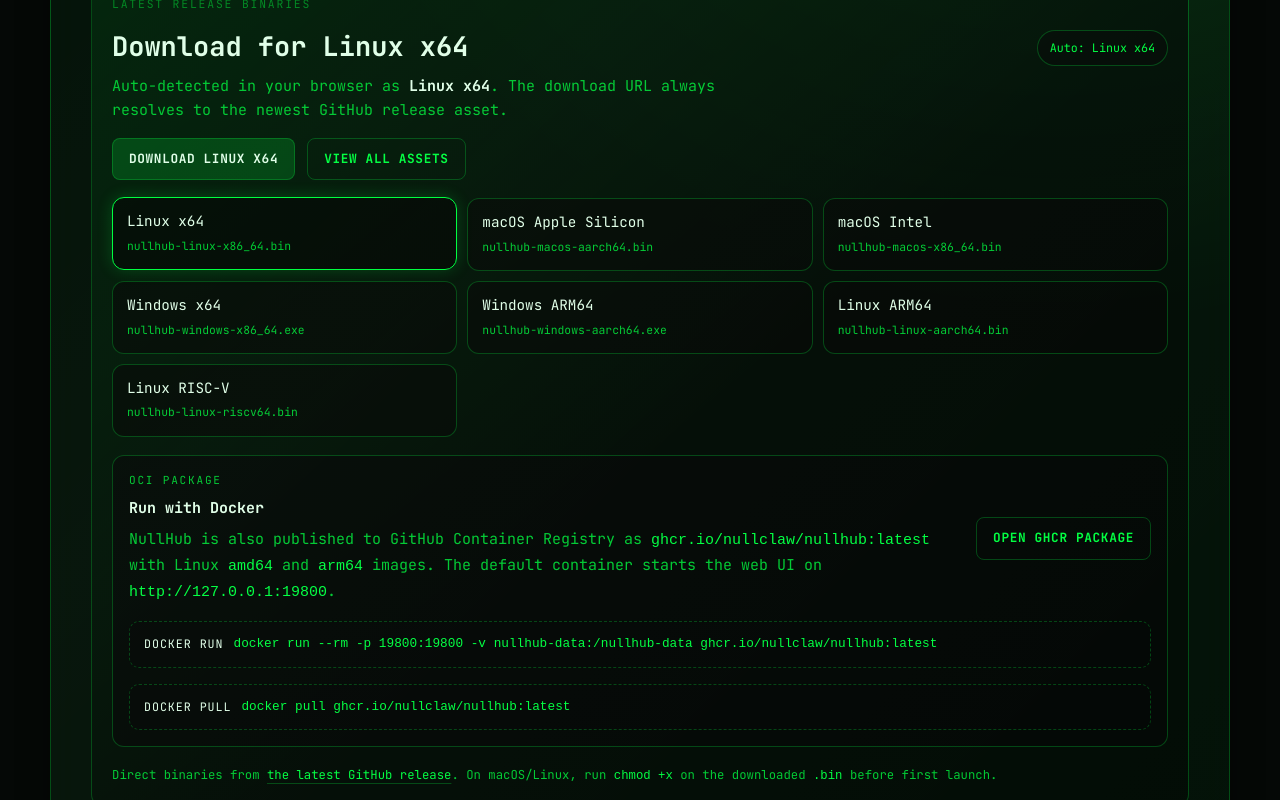
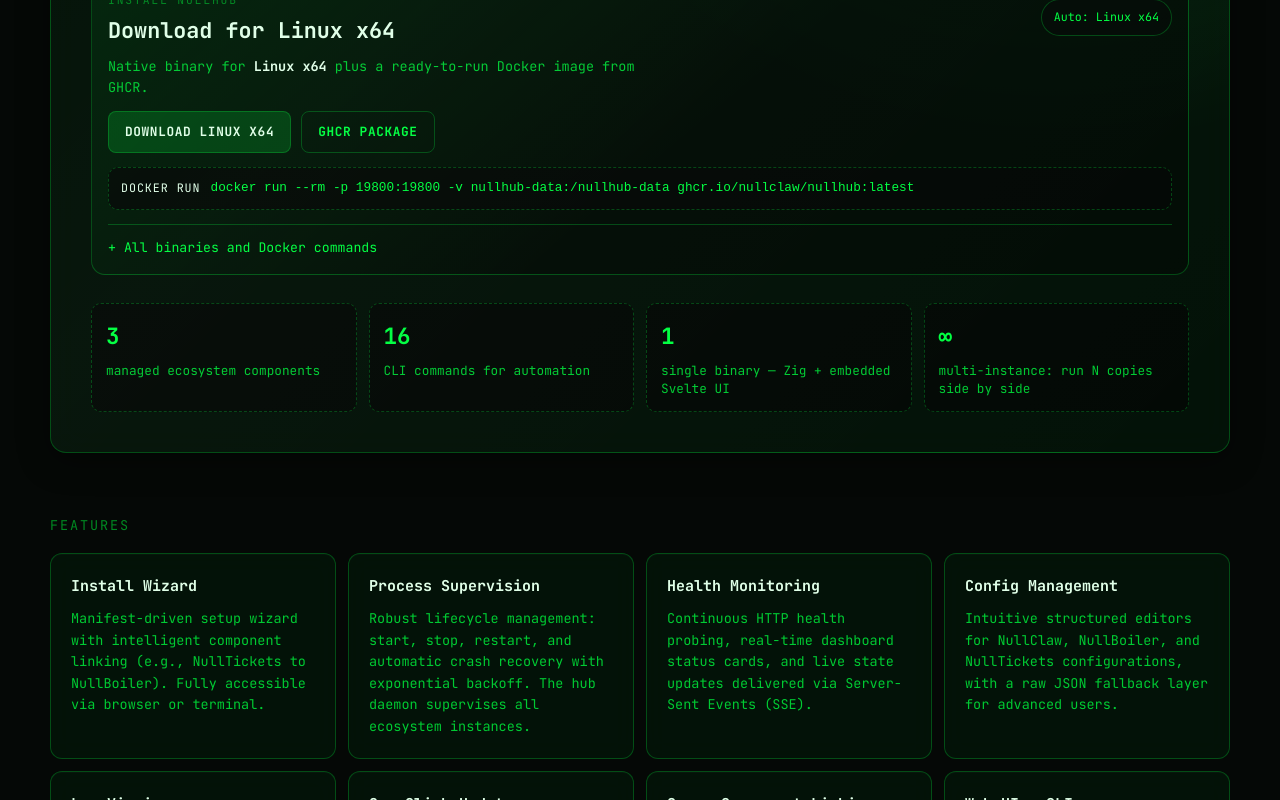
Before and after one commit to nullclaw/nullhub.io, a SvelteKit app: page / in a window 1280 px wide. Shown: the part 600-1400 px from the top of the page. Built offline with nearby package versions, Linux system fonts and the light colour scheme.

Commit message:
Compact install CTA block

```diff
--- a/src/routes/+page.svelte
+++ b/src/routes/+page.svelte
@@ -31,6 +31,7 @@
     const GHCR_IMAGE = "ghcr.io/nullclaw/nullhub:latest";
     const DOCKER_RUN_COMMAND =
         "docker run --rm -p 19800:19800 -v nullhub-data:/nullhub-data ghcr.io/nullclaw/nullhub:latest";
+    const DOCKER_PULL_COMMAND = `docker pull ${GHCR_IMAGE}`;
     const downloadOptions: DownloadOption[] = [
         {
             id: "macos-aarch64",
@@ -326,33 +327,16 @@
         <div class="download-console" id="downloads">
             <div class="download-header">
                 <div class="download-copy">
-                    <p class="download-kicker">LATEST RELEASE BINARIES</p>
                     <div class="download-title-row">
                         <div>
+                            <p class="download-kicker">INSTALL NULLHUB</p>
                             <h2>
                                 {#if recommendedDownload}
                                     Download for {recommendedDownload.label}
                                 {:else}
-                                    Pick the binary for your OS
+                                    Install from binary or Docker
                                 {/if}
                             </h2>
-                            <p class="download-description">
-                                {#if recommendedDownload}
-                                    Auto-detected in your browser as
-                                    <strong>{detectedLabel}</strong>. The
-                                    download URL always resolves to the newest
-                                    GitHub release asset.
-                                {:else if detectedOs !== "unknown"}
-                                    Detected
-                                    <strong>{formatOperatingSystem(detectedOs)}</strong>.
-                                    Choose the matching CPU architecture below,
-                                    or open the full release page.
-                                {:else}
-                                    Direct download links always point at the
-                                    latest GitHub release. Choose the binary
-                                    that matches your OS and CPU.
-                                {/if}
-                            </p>
                         </div>
                         <span class="download-pill">
                             {#if recommendedDownload}
@@ -364,8 +348,21 @@
                             {/if}
                         </span>
                     </div>
+                    <p class="download-description">
+                        {#if recommendedDownload}
+                            Native binary for <strong>{detectedLabel}</strong>
+                            plus a ready-to-run Docker image from GHCR.
+                        {:else if detectedOs !== "unknown"}
+                            Native binaries for
+                            <strong>{formatOperatingSystem(detectedOs)}</strong>,
+                            plus a ready-to-run Docker image from GHCR.
+                        {:else}
+                            Native binaries for macOS, Windows, Linux, plus a
+                            ready-to-run Docker image from GHCR.
+                        {/if}
+                    </p>
 
-                    <div class="download-actions">
+                    <div class="install-actions">
                         {#if recommendedDownload}
                             <a
                                 href={recommendedDownload.href}
@@ -373,76 +370,78 @@
                             >
                                 Download {recommendedDownload.shortLabel}
                             </a>
+                        {:else}
+                            <a
+                                href={LATEST_RELEASE_URL}
+                                target="_blank"
+                                rel="noreferrer"
+                                class="btn primary download-primary"
+                            >
+                                Open Latest Release
+                            </a>
                         {/if}
                         <a
-                            href={LATEST_RELEASE_URL}
+                            href={GHCR_PACKAGE_URL}
                             target="_blank"
                             rel="noreferrer"
                             class="btn secondary"
                         >
-                            View All Assets
+                            GHCR Package
                         </a>
                     </div>
                 </div>
             </div>
 
-            <div class="download-grid">
-                {#each prioritizedDownloads as option}
-                    <a
-                        href={option.href}
-                        class="download-chip"
-                        class:selected={recommendedDownload?.id === option.id}
-                    >
-                        <span class="download-chip-title">{option.label}</span>
-                        <span class="download-chip-meta">{option.assetName}</span>
-                    </a>
-                {/each}
+            <div class="package-command" id="docker">
+                <span class="package-command-label">docker run</span>
+                <code>{DOCKER_RUN_COMMAND}</code>
             </div>
 
-            <div class="package-panel" id="docker">
-                <div class="package-copy">
-                    <p class="package-kicker">OCI PACKAGE</p>
-                    <h3>Run with Docker</h3>
-                    <p>
-                        NullHub is also published to GitHub Container Registry
-                        as <code>{GHCR_IMAGE}</code> with Linux
-                        <code>amd64</code> and <code>arm64</code> images. The
-                        default container starts the web UI on
-                        <code>http://127.0.0.1:19800</code>.
-                    </p>
+            <details class="install-details">
+                <summary>All binaries and Docker commands</summary>
+                <div class="install-detail-grid">
+                    {#each prioritizedDownloads as option}
+                        <a
+                            href={option.href}
+                            class="install-link"
+                            class:selected={recommendedDownload?.id === option.id}
+                        >
+                            <span>{option.label}</span>
+                            <code>{option.assetName}</code>
+                        </a>
+                    {/each}
                 </div>
-                <div class="package-actions">
+
+                <div class="install-detail-actions">
+                    <a
+                        href={LATEST_RELEASE_URL}
+                        target="_blank"
+                        rel="noreferrer"
+                        class="mini-link"
+                    >
+                        View all release assets
+                    </a>
                     <a
                         href={GHCR_PACKAGE_URL}
                         target="_blank"
                         rel="noreferrer"
-                        class="btn secondary"
+                        class="mini-link"
                     >
-                        Open GHCR Package
+                        Open GHCR package
                     </a>
                 </div>
-                <div class="package-command">
-                    <span class="package-command-label">docker run</span>
-                    <code>{DOCKER_RUN_COMMAND}</code>
-                </div>
+
                 <div class="package-command">
                     <span class="package-command-label">docker pull</span>
-                    <code>docker pull {GHCR_IMAGE}</code>
+                    <code>{DOCKER_PULL_COMMAND}</code>
                 </div>
-            </div>
 
-            <p class="download-note">
-                Direct binaries from
-                <a
-                    href={LATEST_RELEASE_URL}
-                    target="_blank"
-                    rel="noreferrer"
-                >
-                    the latest GitHub release
-                </a>.
-                On macOS/Linux, run <code>chmod +x</code> on the downloaded
-                <code>.bin</code> before first launch.
-            </p>
+                <p class="download-note">
+                    Docker image: <code>{GHCR_IMAGE}</code>. On macOS/Linux,
+                    native <code>.bin</code> downloads require
+                    <code>chmod +x</code> before first launch.
+                </p>
+            </details>
         </div>
 
         <div class="hero-metrics">
@@ -882,7 +881,7 @@
 
     .download-console {
         margin: 0 0 28px;
-        padding: 20px;
+        padding: 16px;
         border: 1px solid var(--border);
         border-radius: 14px;
         background:
@@ -894,43 +893,44 @@
             color-mix(in srgb, var(--bg) 55%, transparent);
         box-shadow: inset 0 1px 0 rgba(255, 255, 255, 0.04);
         display: grid;
-        gap: 18px;
+        gap: 14px;
     }
 
     .download-header {
-        display: grid;
-        gap: 12px;
+        display: block;
     }
 
     .download-copy {
         display: grid;
-        gap: 16px;
+        gap: 12px;
     }
 
     .download-kicker {
         color: var(--accent-dim);
         font-size: 0.76rem;
         letter-spacing: 0.16em;
+        margin: 0 0 8px;
     }
 
     .download-title-row {
         display: flex;
-        gap: 16px;
+        gap: 12px;
         justify-content: space-between;
-        align-items: flex-start;
+        align-items: center;
         flex-wrap: wrap;
     }
 
     .download-title-row h2 {
         margin: 0;
-        font-size: clamp(1.2rem, 2.2vw, 1.8rem);
+        font-size: clamp(1.05rem, 2vw, 1.45rem);
         line-height: 1.2;
     }
 
     .download-description {
-        margin: 12px 0 0;
+        margin: 0;
         max-width: 70ch;
         color: var(--fg-dim);
+        font-size: 0.9rem;
     }
 
     .download-description strong {
@@ -947,9 +947,9 @@
         background: color-mix(in srgb, var(--bg) 50%, transparent);
     }
 
-    .download-actions {
+    .install-actions {
         display: flex;
-        gap: 12px;
+        gap: 10px;
         flex-wrap: wrap;
     }
 
@@ -957,104 +957,17 @@
         color: var(--fg);
     }
 
-    .download-grid {
-        display: grid;
-        grid-template-columns: repeat(3, minmax(0, 1fr));
-        gap: 10px;
-    }
-
-    .download-chip {
-        display: grid;
-        gap: 6px;
-        padding: 14px;
-        border: 1px solid var(--border);
-        border-radius: 12px;
-        text-decoration: none;
-        background: color-mix(in srgb, var(--bg) 64%, transparent);
-        transition:
-            border-color 0.25s ease,
-            transform 0.25s ease,
-            box-shadow 0.25s ease;
-    }
-
-    .download-chip:hover,
-    .download-chip.selected {
-        border-color: var(--accent);
-        box-shadow: 0 0 16px color-mix(in srgb, var(--accent) 20%, transparent);
-        transform: translateY(-1px);
-    }
-
-    .download-chip-title {
-        color: var(--fg);
-        font-size: 0.95rem;
-        line-height: 1.3;
-    }
-
-    .download-chip-meta {
-        color: var(--fg-dim);
-        font-size: 0.76rem;
-        word-break: break-all;
-    }
-
-    .download-note {
-        color: var(--fg-dim);
-        font-size: 0.82rem;
-        line-height: 1.6;
-    }
-
+    .package-command code,
+    .install-link code,
     .download-note code {
         color: var(--accent);
     }
 
-    .package-panel {
-        display: grid;
-        grid-template-columns: minmax(0, 1.5fr) auto;
-        gap: 16px;
-        align-items: center;
-        padding: 16px;
-        border: 1px solid var(--border);
-        border-radius: 12px;
-        background: color-mix(in srgb, var(--bg) 68%, transparent);
-    }
-
-    .package-copy {
-        display: grid;
-        gap: 10px;
-    }
-
-    .package-kicker {
-        color: var(--accent-dim);
-        font-size: 0.74rem;
-        letter-spacing: 0.16em;
-    }
-
-    .package-copy h3 {
-        margin: 0;
-        font-size: 1rem;
-        line-height: 1.2;
-    }
-
-    .package-copy p {
-        color: var(--fg-dim);
-        line-height: 1.6;
-    }
-
-    .package-copy code,
-    .package-command code {
-        color: var(--accent);
-    }
-
-    .package-actions {
-        display: flex;
-        justify-content: flex-end;
-    }
-
     .package-command {
-        grid-column: 1 / -1;
         display: flex;
         align-items: center;
         gap: 10px;
-        padding: 12px 14px;
+        padding: 10px 12px;
         border: 1px dashed var(--border);
         border-radius: 10px;
         background: color-mix(in srgb, var(--bg) 78%, transparent);
@@ -1072,6 +985,96 @@
     .package-command code {
         white-space: nowrap;
         font-size: 0.85rem;
+    }
+
+    .install-details {
+        border-top: 1px solid var(--border);
+        padding-top: 12px;
+    }
+
+    .install-details summary {
+        cursor: pointer;
+        color: var(--accent);
+        list-style: none;
+        font-size: 0.88rem;
+        user-select: none;
+    }
+
+    .install-details summary::-webkit-details-marker {
+        display: none;
+    }
+
+    .install-details summary::before {
+        content: "+";
+        display: inline-block;
+        margin-right: 8px;
+    }
+
+    .install-details[open] summary::before {
+        content: "-";
+    }
+
+    .install-detail-grid {
+        margin-top: 12px;
+        display: grid;
+        grid-template-columns: repeat(2, minmax(0, 1fr));
+        gap: 8px;
+    }
+
+    .install-link {
+        display: grid;
+        gap: 4px;
+        padding: 10px 12px;
+        border: 1px solid var(--border);
+        border-radius: 10px;
+        text-decoration: none;
+        background: color-mix(in srgb, var(--bg) 64%, transparent);
+        transition:
+            border-color 0.25s ease,
+            transform 0.25s ease,
+            box-shadow 0.25s ease;
+    }
+
+    .install-link:hover,
+    .install-link.selected {
+        border-color: var(--accent);
+        box-shadow: 0 0 16px color-mix(in srgb, var(--accent) 20%, transparent);
+        transform: translateY(-1px);
+    }
+
+    .install-link span {
+        color: var(--fg);
+        font-size: 0.9rem;
+        line-height: 1.3;
+    }
+
+    .install-link code {
+        font-size: 0.72rem;
+        word-break: break-all;
+    }
+
+    .install-detail-actions {
+        display: flex;
+        gap: 12px;
+        flex-wrap: wrap;
+        margin-top: 12px;
+    }
+
+    .mini-link {
+        font-size: 0.85rem;
+        text-decoration: none;
+        border-bottom: 1px dashed var(--accent-dim);
+    }
+
+    .mini-link:hover {
+        border-bottom-style: solid;
+    }
+
+    .download-note {
+        margin-top: 12px;
+        color: var(--fg-dim);
+        font-size: 0.82rem;
+        line-height: 1.6;
     }
 
     .hero-metrics {
@@ -1339,10 +1342,6 @@
             grid-template-columns: repeat(2, minmax(0, 1fr));
         }
 
-        .download-grid {
-            grid-template-columns: repeat(2, minmax(0, 1fr));
-        }
-
         .component-grid,
         .stack-grid {
             grid-template-columns: 1fr;
@@ -1383,7 +1382,7 @@
         }
 
         .download-title-row,
-        .download-actions {
+        .install-actions {
             width: 100%;
         }
 
@@ -1392,26 +1391,13 @@
             white-space: normal;
         }
 
-        .download-actions .btn {
+        .install-actions .btn {
             width: 100%;
             text-align: center;
         }
 
-        .download-grid {
+        .install-detail-grid {
             grid-template-columns: 1fr;
-        }
-
-        .package-panel {
-            grid-template-columns: 1fr;
-        }
-
-        .package-actions {
-            justify-content: stretch;
-        }
-
-        .package-actions .btn {
-            width: 100%;
-            text-align: center;
         }
 
         .package-command {
```
